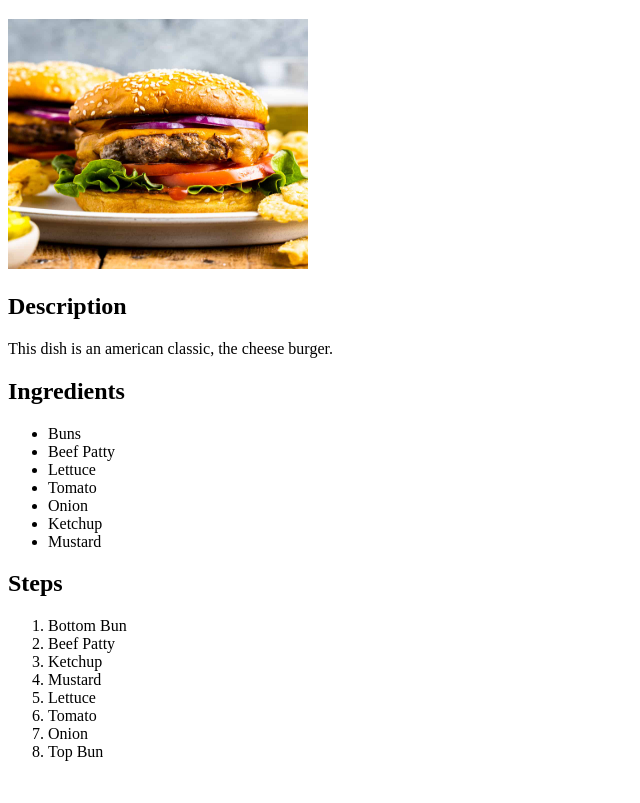
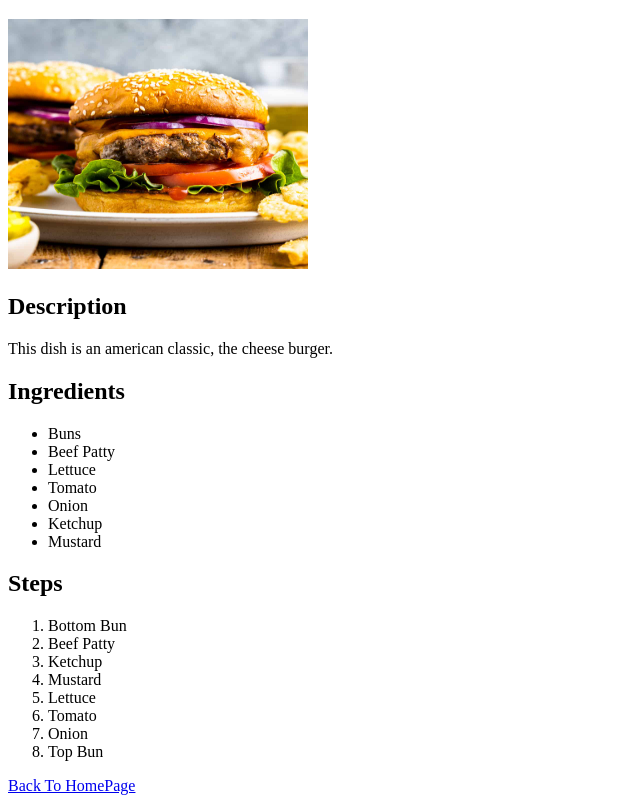
Before and after one commit to tbutler1403/odin-recipes, a plain HTML site: page recipes/burger.html in a window 1280 px wide. Shown: the part 61-864 px from the top of the page, without its empty margins (0-640 px from the left). Before the commit the page ends 838 px from the top, so only its background shows below. Drawn offline with Linux system fonts and the light colour scheme.

Commit message:
Added a link back to the homepage

```diff
--- a/recipes/burger.html
+++ b/recipes/burger.html
@@ -30,5 +30,6 @@
         <li>Onion</li>
         <li>Top Bun</li>
     </ol>
+    <a href="../index.html">Back To HomePage</a>
 </body>
 </html>
```
Also changed, not shown: recipes/chicken-sandwich.html (+1 -0 lines), recipes/spaghetti.html (+1 -0 lines).
